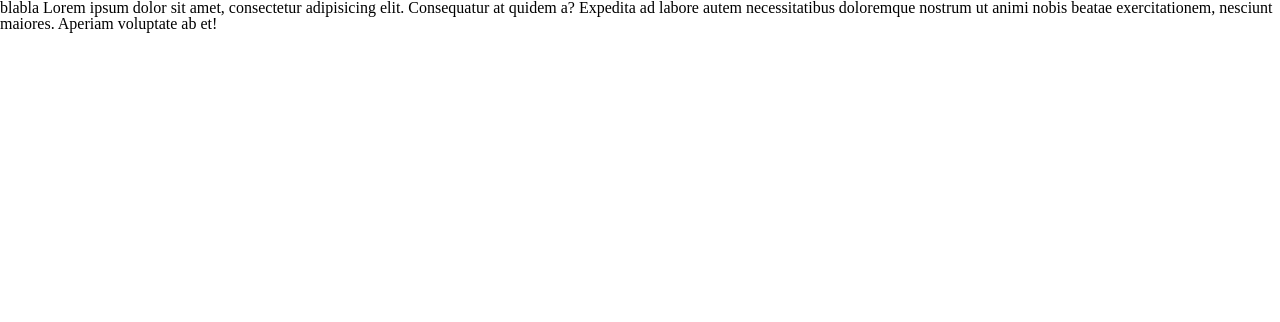
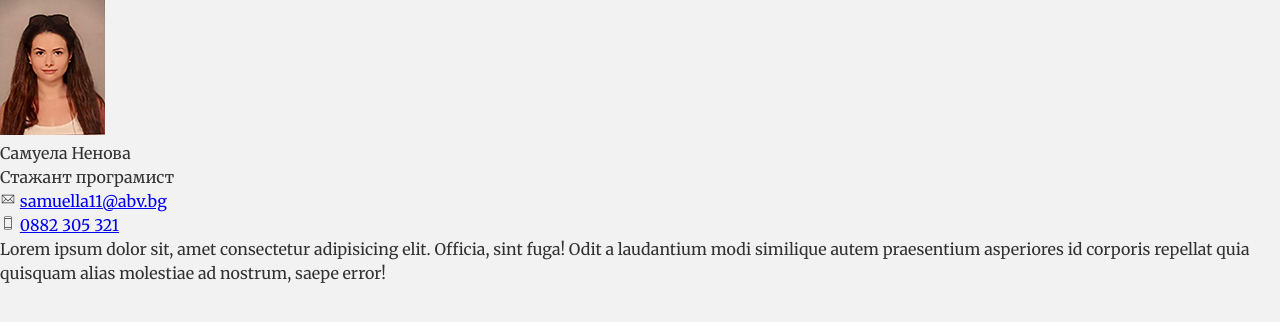
Before and after one commit to Samuella11/Resume, a plain HTML site: page index.html in a window 1280 px wide. Drawn offline with nearby package versions, Linux system fonts and the light colour scheme.

Commit message:
second commit

```diff
--- a/index.html
+++ b/index.html
@@ -12,9 +12,32 @@
 </head>
 
 <body>
-    <p>
-        blabla Lorem ipsum dolor sit amet, consectetur adipisicing elit. Consequatur at quidem a? Expedita ad labore autem necessitatibus doloremque nostrum ut animi nobis beatae exercitationem, nesciunt maiores. Aperiam voluptate ab et!
-    </p>
+    <div class="container">
+        <section>
+            <div>
+                <div><img src="photoOfmemini2.jpg" alt="avatar" class="avatar"></div>
+            </div>
+            <div>
+                <div class="my-name">Самуела Ненова</div>
+                <div class="my-title">Стажант програмист</div>
+                <div class="links">
+                    <div class="link-item">
+                        <svg class="icon" viewBox="0 0 20 20">
+							<path d="M17.388,4.751H2.613c-0.213,0-0.389,0.175-0.389,0.389v9.72c0,0.216,0.175,0.389,0.389,0.389h14.775c0.214,0,0.389-0.173,0.389-0.389v-9.72C17.776,4.926,17.602,4.751,17.388,4.751 M16.448,5.53L10,11.984L3.552,5.53H16.448zM3.002,6.081l3.921,3.925l-3.921,3.925V6.081z M3.56,14.471l3.914-3.916l2.253,2.253c0.153,0.153,0.395,0.153,0.548,0l2.253-2.253l3.913,3.916H3.56z M16.999,13.931l-3.921-3.925l3.921-3.925V13.931z"></path>
+						</svg>
+                        <a href="mailto:samuella11@abv.bg">samuella11@abv.bg</a>
+                    </div>
+                    <div class="link-item">
+                        <svg class="icon" viewBox="0 0 20 20">
+							<path d="M13.372,1.781H6.628c-0.696,0-1.265,0.569-1.265,1.265v13.91c0,0.695,0.569,1.265,1.265,1.265h6.744c0.695,0,1.265-0.569,1.265-1.265V3.045C14.637,2.35,14.067,1.781,13.372,1.781 M13.794,16.955c0,0.228-0.194,0.421-0.422,0.421H6.628c-0.228,0-0.421-0.193-0.421-0.421v-0.843h7.587V16.955z M13.794,15.269H6.207V4.731h7.587V15.269z M13.794,3.888H6.207V3.045c0-0.228,0.194-0.421,0.421-0.421h6.744c0.228,0,0.422,0.194,0.422,0.421V3.888z"></path>
+						</svg>
+                        <a href="tel:0882305321">0882 305 321</a>
+                    </div>
+                </div>
+                <p>Lorem ipsum dolor sit, amet consectetur adipisicing elit. Officia, sint fuga! Odit a laudantium modi similique autem praesentium asperiores id corporis repellat quia quisquam alias molestiae ad nostrum, saepe error!</p>
+            </div>
+        </section>
+    </div>
 </body>
 
 </html>
--- a/styles.css
+++ b/styles.css
@@ -0,0 +1,28 @@
+html {
+    box-sizing: border-box;
+}
+
+*,
+*:before,
+*:after {
+    box-sizing: inherit;
+}
+
+body {
+    font-family: 'Merriweather', serif;
+    line-height: 1.5;
+    background: #F2F2F2;
+    color: #323232;
+}
+
+img {
+    max-width: 100%;
+}
+
+.icon {
+    fill: currentColor;
+    display: inline-block;
+    font-size: inherit;
+    height: 1em;
+    overflow: visible;
+}
```
Also changed, not shown: photoOfmemini2.jpg (added).
